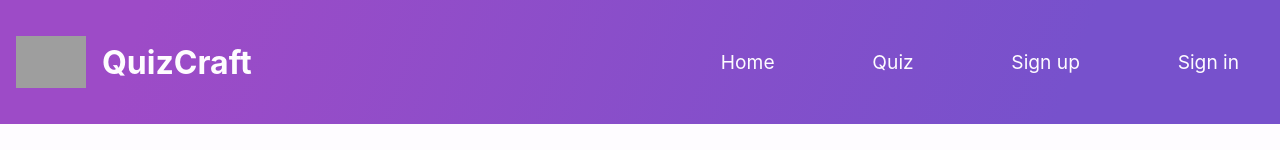
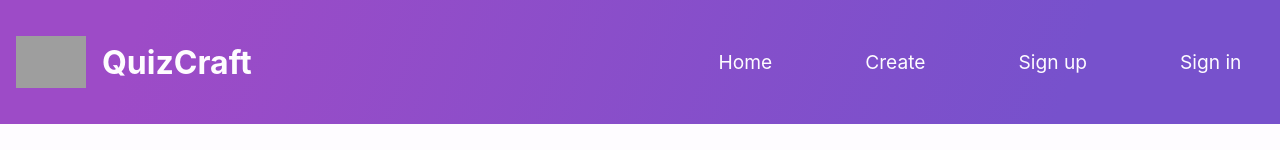
Before and after one commit to FaneTree/project2-QuizCraft-original, a React (Create React App) app in the folder quizcraft-client/: page /quizs in a window 1280 px wide. Shown: the top 150 px of the page. Built offline with nearby package versions, Linux system fonts and the light colour scheme; no server answers; grey boxes are pictures that could not be loaded.

Commit message:
change NavBar name and route

```diff
--- a/quizcraft-client/src/components/App.js
+++ b/quizcraft-client/src/components/App.js
@@ -25,7 +25,7 @@ function App() {
                     <Route exact path="/signin" element={
                             <Signin />
                     } />
-                    <Route exact path="/quizs" element={
+                    <Route exact path="/create" element={
                             <Quizmaster />
                     } />
                 </Routes>
--- a/quizcraft-client/src/components/MenuData.jsx
+++ b/quizcraft-client/src/components/MenuData.jsx
@@ -5,8 +5,8 @@ export const MenuData = [
         className: 'nav-links'
     },
     {
-        title: "Quiz",
-        url: "/quizs",
+        title: "Create",
+        url: "/create",
         className: 'nav-links'
     }
 ]
@@ -19,7 +19,7 @@ export const MenuDataLogin = [
     },
     {
         title: "Sign in",
-        url: "/login",
+        url: "/signin",
         className: 'nav-links'
     }
 ]
```
